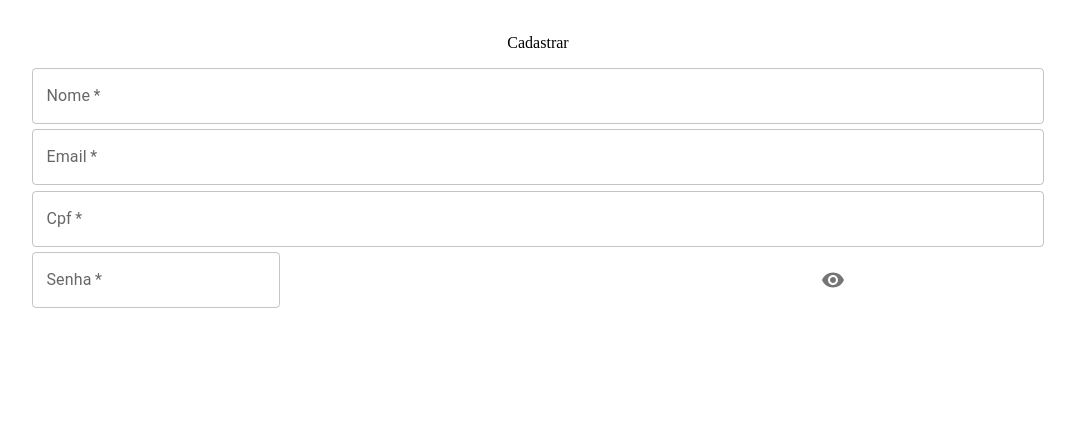
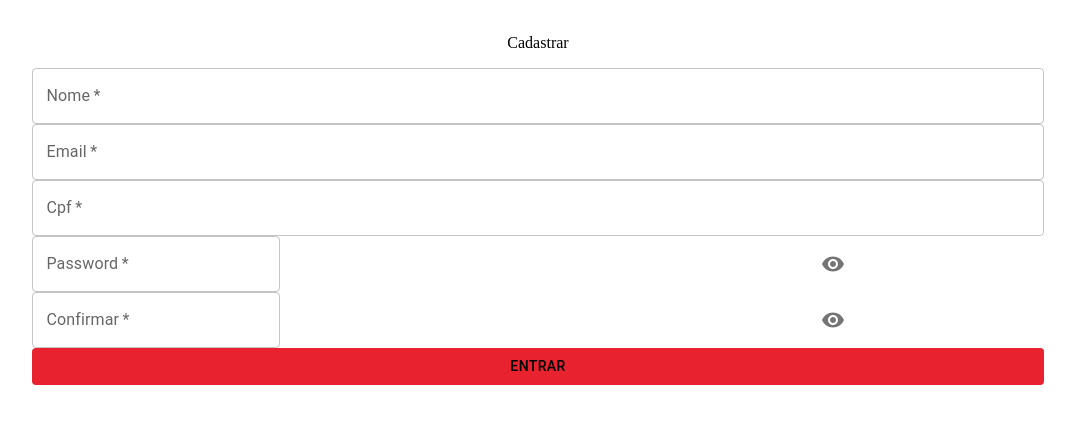
Before and after one commit to Matheus0351996/Labefood, a React (Create React App) app in the folder projeto-pessoal-labefood/: page /signUp in a window 1280 px wide. Shown: the top 424 px of the page, without its empty margins (112-1187 px from the left). Built offline with nearby package versions, Linux system fonts and the light colour scheme.

Commit message:
feat(axios)

```diff
--- a/projeto-pessoal-labefood/src/Pages/SignUp/signUp.js
+++ b/projeto-pessoal-labefood/src/Pages/SignUp/signUp.js
@@ -1,15 +1,22 @@
 import React, { useState } from "react";
 import useForm from "../../Hooks/useForm";
-import {DivPassword, Form, InputMaterial, Main} from './styled'
+import {ButtonStyled, DivPassword, Form, InputMaterial, Main} from './styled'
 import  IconButton from "@mui/material/IconButton";
 import Visibility from '@mui/icons-material/Visibility';
 import VisibilityOff from '@mui/icons-material/VisibilityOff';
+import axios from "axios";
+import { BASE_URL } from "../../Constants/url";
+import { useNavigate } from "react-router-dom";
+import { goToSignUpAdress } from "../../Routes/coordinator";
+
 const SignUp = () => {
 
+    const [confirmPassword, setConfirmPassword] = useState('');
     const [showPassword, setShowPassword] = useState(false);
-    const [confirmPassword, setConfirmPassword] = useState(false);
+    const [showCheckPassword, setShowCheckPassword] = useState(false);
+    const [checkErrPassword, setCheckErrPassword] = useState(false);
 
-
+    const navigate = useNavigate();
 
 
     const {form,onChange,cleanFields} = useForm({
@@ -35,11 +42,35 @@ const SignUp = () => {
         setShowPassword(!showPassword);
     }
 
+    const handleClickShowCheckPassword = () => {
+        setShowCheckPassword(!showCheckPassword);
+    }
+
     const onSubmitForm = (event) =>{
         event.preventDefault()
-        console.log(form)
+        if(form.password!==confirmPassword){
+            setCheckErrPassword(true);
+        }else{
+            setCheckErrPassword(false);
+            signUpPerson()
+
+        }
         cleanFields()
     }
+
+        const signUpPerson = async () =>{
+            await axios.post(`${BASE_URL}/signup`, form)
+            .then((res)=>{
+                console.log(res.data);
+                localStorage.setItem("token", res.data.token);
+                alert(`Boas vindas! ${res.data.user.name}`)
+                goToSignUpAdress(navigate)
+            })
+            .catch((err)=>{
+                console.log(err.response.data);
+            })
+        }
+
 
     return(
         <Main>
@@ -82,11 +113,11 @@ const SignUp = () => {
 
             <DivPassword>
             <InputMaterial
-            id="outlined-basic"
-            label={"Senha"}
+            id="outlined-adornment-password"
+            label={"Password"}
             name={"password"}
             type={showPassword ? 'password' : 'text'}
-            placeholder={"Digite a sua senha"}
+            placeholder={"Mínimo 6 caracteres"}
             variant="outlined"
             value={form.password}
             onChange={onChange}
@@ -101,8 +132,28 @@ const SignUp = () => {
             { showPassword ? <VisibilityOff /> : <Visibility />}
                 </IconButton>
             </DivPassword>
-
-
+            <DivPassword>
+            <InputMaterial
+            error={checkErrPassword}
+            helperText={checkErrPassword ? 'Deve ser a mesma que a anterior' : ''}
+            id="outlined-adornment-password"
+            label={"Confirmar"}
+            type={showCheckPassword ? 'password' : 'text'}
+            placeholder={"Mínimo 6 caracteres"}
+            inputProps={{pattern:'.{6,}', title:'Mínimo 6 caracteres'}}
+            value={confirmPassword}
+            onChange={(e)=>setConfirmPassword(e.target.value)}
+            required
+            />
+                <IconButton
+                     aria-label="toggle password visibility"
+                     onClick={handleClickShowCheckPassword}
+                     edge="end"
+            >
+            { showCheckPassword ? <VisibilityOff /> : <Visibility />}
+                </IconButton>
+              </DivPassword>
+              <ButtonStyled type="submit">Entrar</ButtonStyled>
             </Form>
         </Main>
     )
```
Lines whose indentation alone changed are shown as unchanged.
